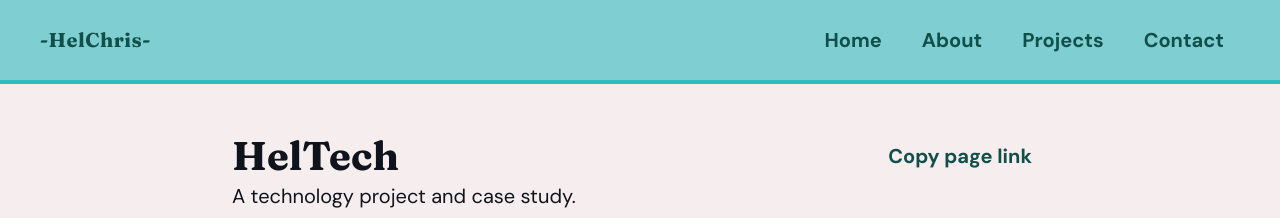
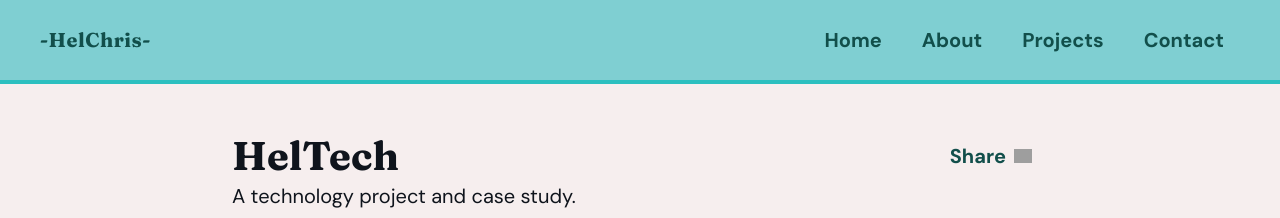
Before and after one commit to HelChris/portfolio2, a React (Vite) app: page /heltech in a window 1280 px wide. Shown: the top 218 px of the page. Built offline with nearby package versions, Linux system fonts and the light colour scheme; grey boxes are pictures that could not be loaded.

Commit message:
fix: update copy url button with icon

```diff
--- a/src/components/interface/ShareLink.tsx
+++ b/src/components/interface/ShareLink.tsx
@@ -10,7 +10,15 @@ export function ShareLink() {
 
 	return (
 		<button className="button" type="button" onClick={copyPageLink}>
-			{copied ? 'Link copied' : 'Copy page link'}
+			{copied ? 'Url copied' : 'Share'}
+			<img
+				src="https://img.icons8.com/ios-filled/50/124f4b/copy-link.png"
+				alt=""
+				width="18"
+				height="18"
+				aria-hidden="true"
+				className="ml-2"
+			/>
 		</button>
 	);
 }
```
